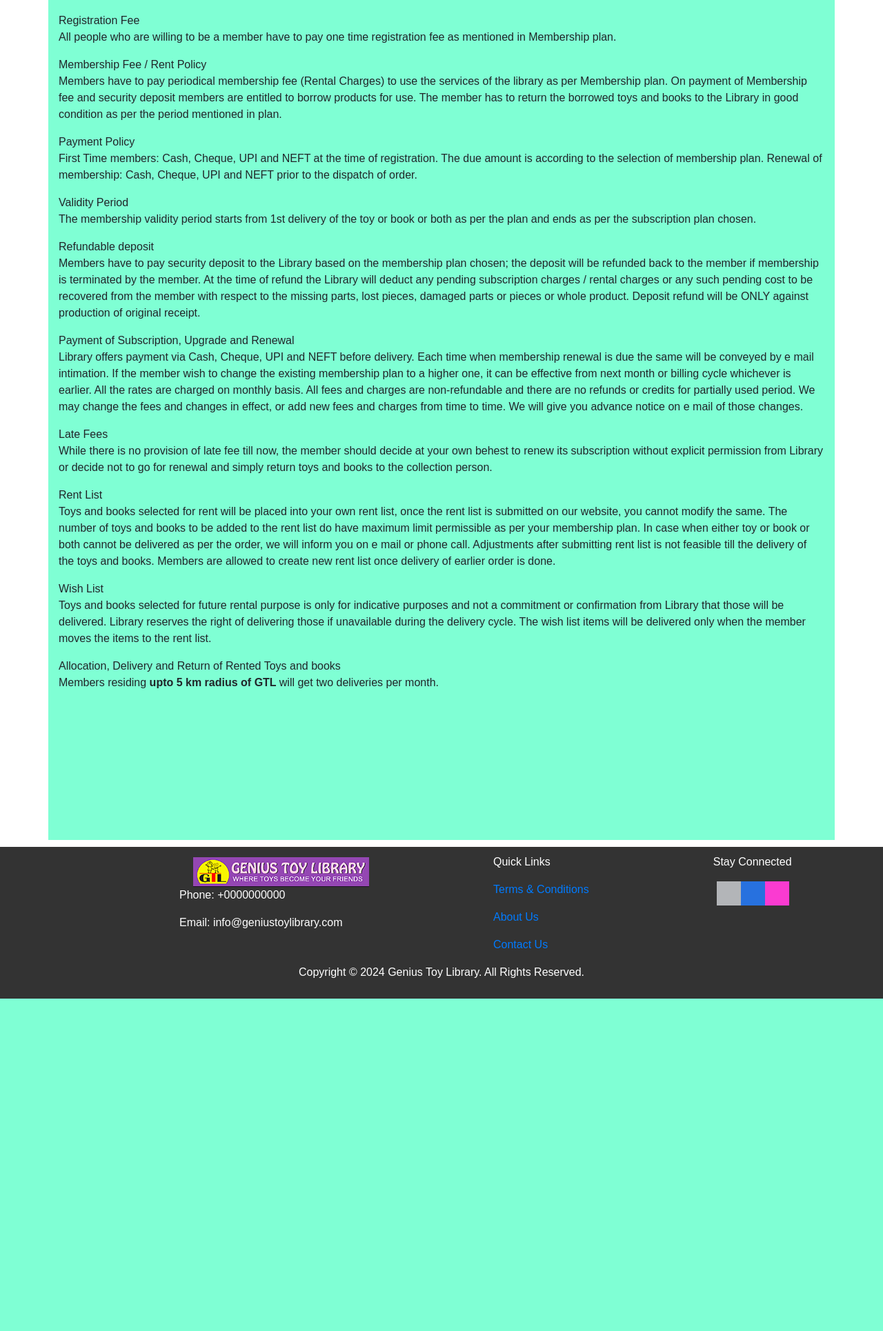
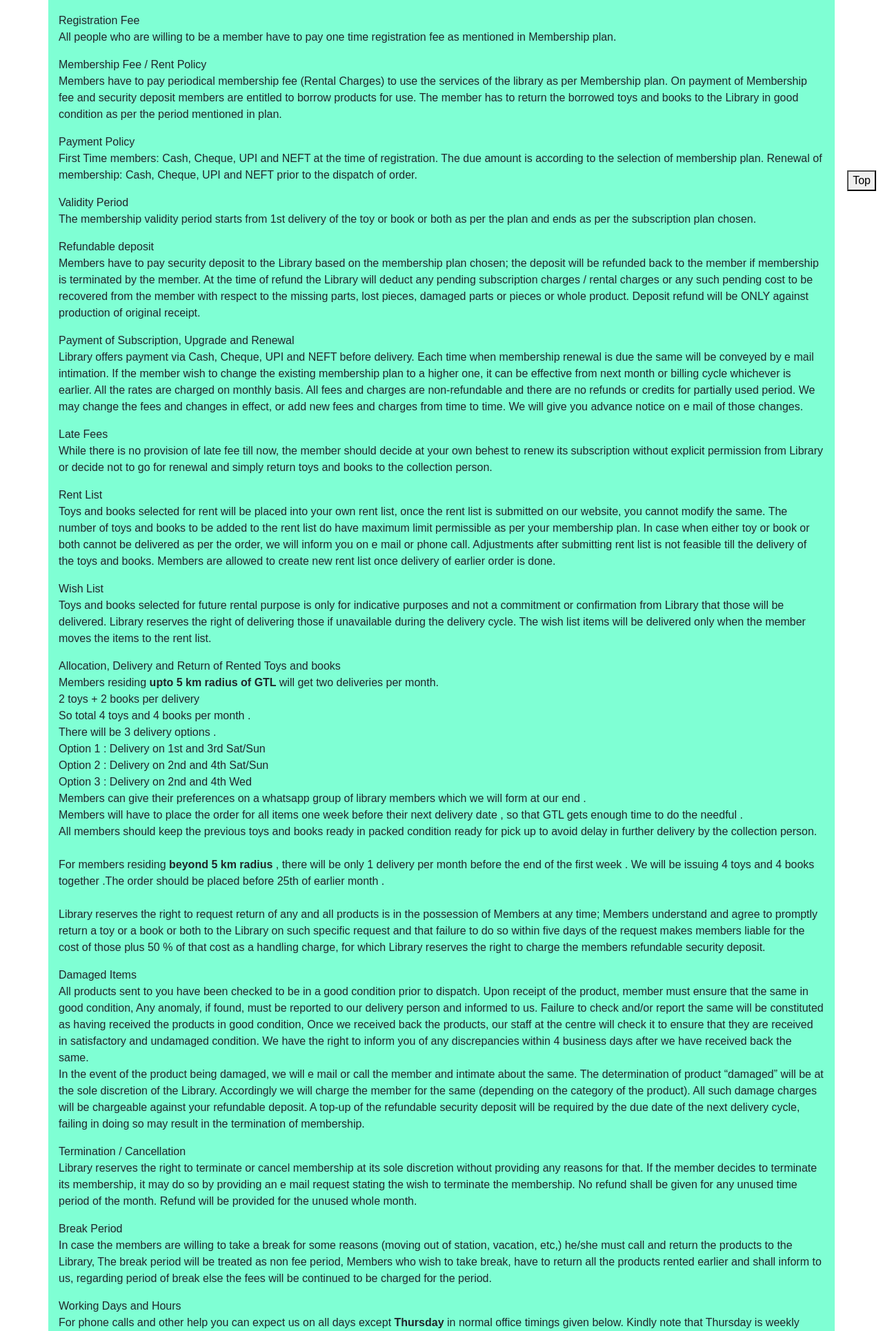
Before and after one commit to tejasgadgil/GeniusToyLibrary, a Django app: a page that uses gtl_project/library/templates/library/base.html in a window 1280 px wide. Shown: the part 519-2449 px from the top of the page at 69% size. Before the commit the page ends 1967 px from the top, so only its background shows below. Run offline with Django 5.2, Linux system fonts and the light colour scheme; some libraries are stand-ins or nearby versions.

Commit message:
Made logo clickable, Added to-top button

```diff
--- a/gtl_project/library/static/library/main.css
+++ b/gtl_project/library/static/library/main.css
@@ -138,52 +138,9 @@
         width: 100%;
     }
 
-
-
-
-    /*
-    ul {
-        list-style: none;
-        margin: 0;
-        padding: 0;
-    }
-
-
-    header {
-        background-color: #333;
-        color: #fff;
-        padding: 10px 20px;
-    }
-
-
-    .header-logo {
-        max-width: 100px;
-    }
-
-
-    .header-navbar-box {
-        margin-left: auto;
-    }
-
-
-    .header-navbar-links-box {
-        display: flex;
-        gap: 20px;
-    }
-
-
-    .header-navbar-links {
-        font-size: 16px;
-    }
-
-
-    .header-navbar-links a {
-        text-decoration: none;
-        color: #fff;
-        transition: color 0.3s ease;
-    }
-
-
-    .header-navbar-links a:hover {
-        color: #ffd700;
-    } */
+    #fixed-button {
+        position: fixed;
+        bottom: 4px;
+        right: 10px;
+        z-index: 99;
+      }
--- a/gtl_project/library/templates/library/base.html
+++ b/gtl_project/library/templates/library/base.html
@@ -17,9 +17,9 @@
 
             <header>
                 <!-- First Navbar (Black) -->
-                <div class="first-navbar">
+                <div class="first-navbar" id="top-button-goes-here">
                     <div class="first-navbar-left">
-                        <img class="header-logo" src="{% static 'library/images/image.png' %}">
+                        <a href="{%url 'gtl-home'%}"><img class="header-logo" src="{% static 'library/images/image.png' %}"></a>
 
                     </div>
                     <div class="first-navbar-middle">
@@ -57,15 +57,21 @@
 
 
 
-        <div class="container">
+        <div class="container" id="container" >
             {% block content %}{% endblock %}
+        </div>
+
+        <!-- fixed button -->
+        <div id="fixed-button">
+            <a href="#top-button-goes-here"><button class="go-top">Top</button></a>
+
         </div>
 
         <footer>
             <div style="display: flex;flex-direction:row;">
 
                 <div style="margin-left: 250px;">
-                    <img class="header-logo" src="{% static 'library/images/image.png' %}">
+                    <a href="{%url 'gtl-home'%}"><img class="header-logo" src="{% static 'library/images/image.png' %}"></a>
                     <p style="color: #ffffff;">Phone: +0000000000</p>
                     <p>Email: info@geniustoylibrary.com</p>
                 </div>
--- a/gtl_project/library/templates/library/termsAndConditions.html
+++ b/gtl_project/library/templates/library/termsAndConditions.html
@@ -29,14 +29,30 @@
         <p><span>Wish List</span><br>
         Toys and books selected for future rental purpose is only for indicative purposes and not a commitment or confirmation from Library that those will be delivered. Library reserves the right of delivering those if unavailable during the delivery cycle. The wish list items will be delivered only when the member moves the items to the rent list.</p>
         <p><span>Allocation, Delivery and Return of Rented Toys and books</span><br>
-        Members residing <b>upto 5 km radius of GTL </b> will get two deliveries per month.
-        <br>
-
+            Members residing <b>upto 5 km radius of GTL </b> will get two deliveries per month.
+            <br>2 toys + 2 books per delivery
+            <br>So total 4 toys and 4 books per month .
+            <br>There will be 3 delivery options .
+            <br>Option 1 : Delivery on 1st and 3rd Sat/Sun
+            <br>Option 2 : Delivery on 2nd and 4th Sat/Sun
+            <br>Option 3 : Delivery on 2nd and 4th Wed
+            <br>Members can give their preferences on a whatsapp group of library members which we will form at our end .
+            <br>Members will have to place the order for all items one week before their next delivery date , so that GTL gets enough time to do the needful .
+            <br>All members should keep the previous toys and books ready in packed condition ready for pick up to avoid delay in further delivery by the collection person.
+            <br><br>For members residing <b>beyond 5 km radius </b> , there will be only 1 delivery per month before the end of the first week . We will be issuing 4 toys and 4 books together .The order should be placed before 25th of earlier month .
+            <br><br>Library reserves the right to request return of any and all products is in the possession of Members at any time; Members understand and agree to promptly return a toy or a book or both to the Library on such specific request and that failure to do so within five days of the request makes members liable for the cost of those plus 50 % of that cost as a handling charge, for which Library reserves the right to charge the members refundable security deposit.
         </p>
-        <p><span></span><br></p>
-        <p><span></span><br></p>
-        <p><span></span><br></p>
-        <p><span></span><br></p>
-        <p><span></span><br></p>
+        <p><span>Damaged Items</span><br>
+        All products sent to you have been checked to be in a good condition prior to dispatch. Upon receipt of the product, member must ensure that the same in good condition, Any anomaly, if found, must be reported to our delivery person and informed to us. Failure to check and/or report the same will be constituted as having received the products in good condition, Once we received back the products, our staff at the centre will check it to ensure that they are received in satisfactory and undamaged condition. We have the right to inform you of any discrepancies within 4 business days after we have received back the same.
+        <br>In the event of the product being damaged, we will e mail or call the member and intimate about the same. The determination of product “damaged” will be at the sole discretion of the Library. Accordingly we will charge the member for the same (depending on the category of the product). All such damage charges will be chargeable against your refundable deposit. A top-up of the refundable security deposit will be required by the due date of the next delivery cycle, failing in doing so may result in the termination of membership.
+        </p>
+        <p><span>Termination / Cancellation</span><br>
+        Library reserves the right to terminate or cancel membership at its sole discretion without providing any reasons for that. If the member decides to terminate its membership, it may do so by providing an e mail request stating the wish to terminate the membership. No refund shall be given for any unused time period of the month. Refund will be provided for the unused whole month.</p>
+        <p><span>Break Period</span><br>
+        In case the members are willing to take a break for some reasons (moving out of station, vacation, etc,) he/she must call and return the products to the Library, The break period will be treated as non fee period, Members who wish to take break, have to return all the products rented earlier and shall inform to us, regarding period of break else the fees will be continued to be charged for the period.</p>
+        <p><span>Working Days and Hours</span><br>
+        For phone calls and other help you can expect us on all days except <b>Thursday</b> in normal office timings given below. Kindly note that Thursday is weekly holiday for the centre. Centre office time will be 10.30 to 6.30 on other working days.</p>
+        <p><span>Precaution</span><br>
+        We are taking utmost care at our end in proper cleaning and sanitization of the library items before handing them over to members . We will also provide an instruction sheet along with each delivery as guidelines for the parents .</p>
     </article>
 {% endblock content %}
```
